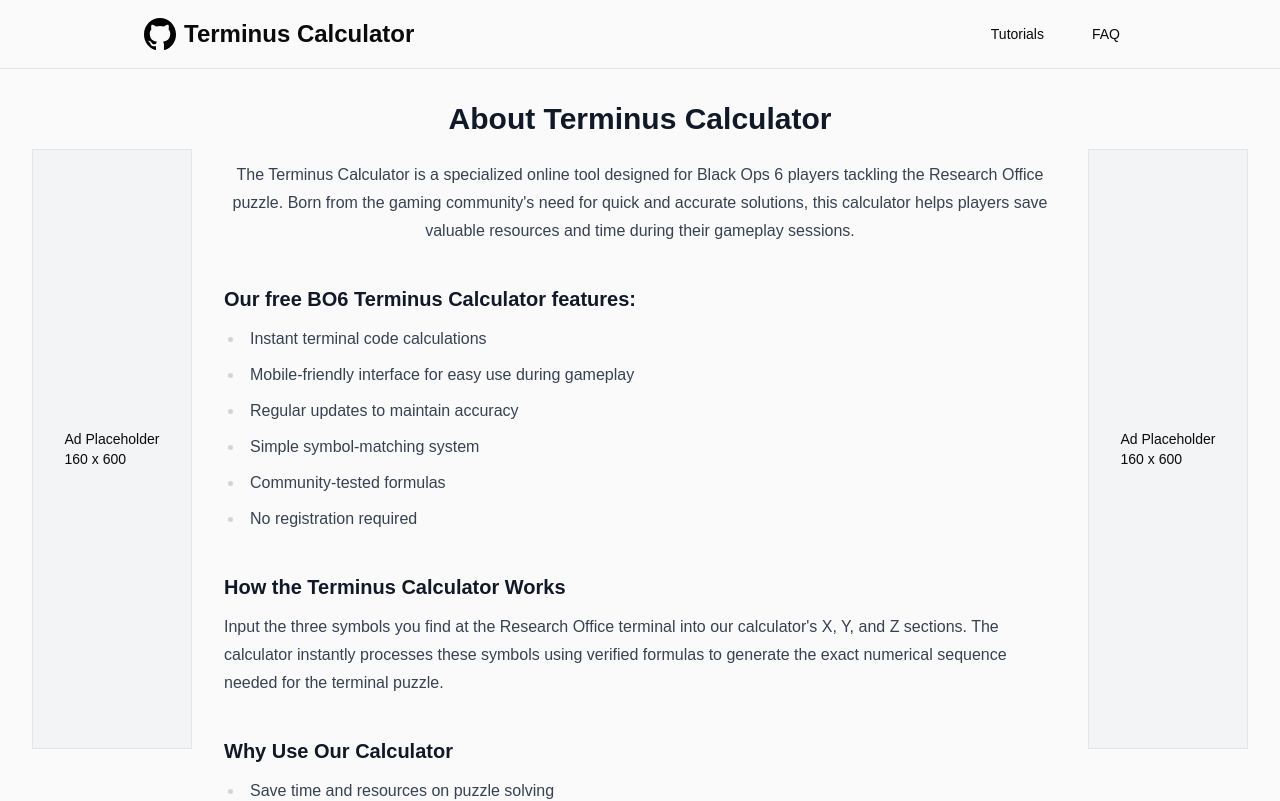
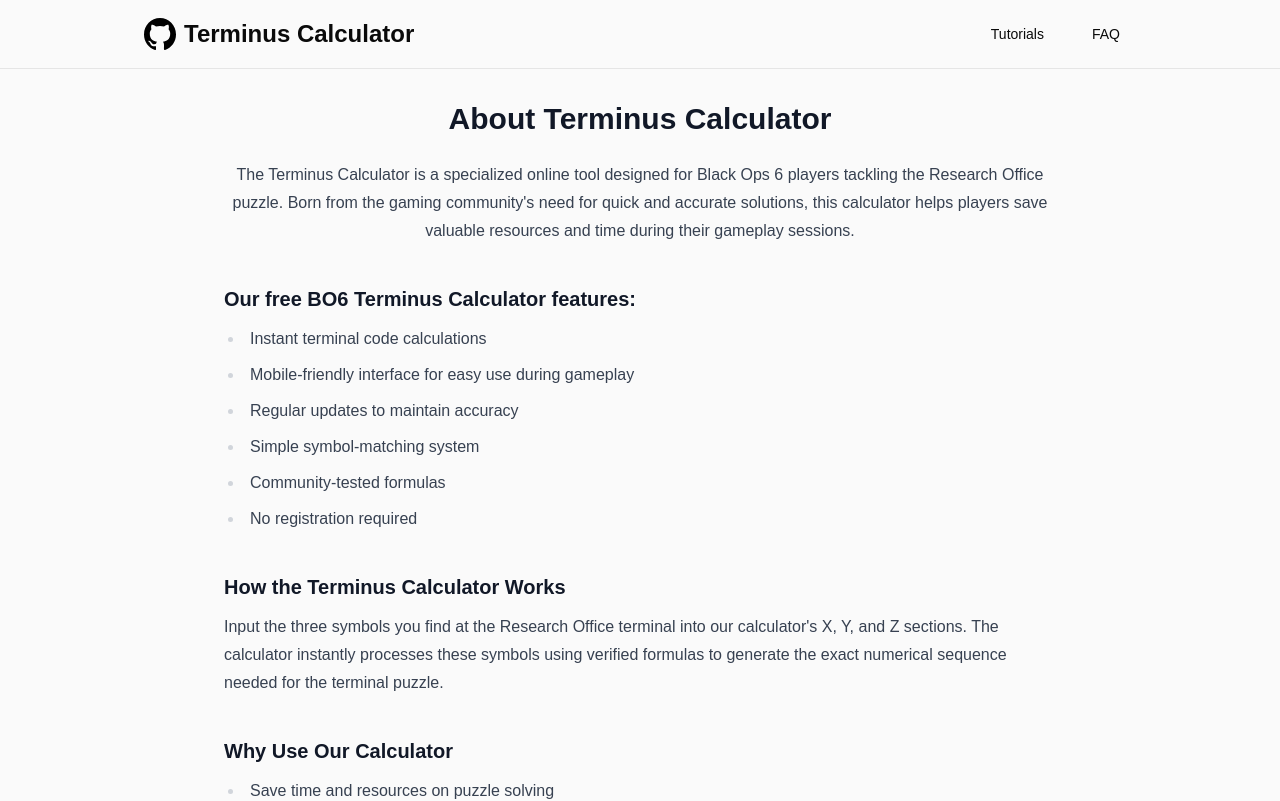
Before and after one commit to RK905/terminus-calculator.github.io, a Next.js app: page /about in a window 1280 px wide. Shown: the top 801 px of the page. Built offline with nearby package versions, Linux system fonts and the light colour scheme.

Commit message:
Update layout.tsx

```diff
--- a/app/layout.tsx
+++ b/app/layout.tsx
@@ -15,10 +15,10 @@
 export default function RootLayout({ children }: Readonly<{ children: React.ReactNode }>) {
   return (
     <html lang="en">
-      <GoogleTagManager gtmId="GTM-TG63FTSG" />
+
       <head>
         {/* <MultitagScript /> */}
-        <AdSense pid="7105881377542983" />
+
         <ShareThisScript id="672ba513d01e2b0012552a27" />
         <script
           type="application/ld+json"
@@ -44,13 +44,13 @@
           <Header />
           <div className="flex flex-grow justify-center w-full">
             <div className="hidden xl:block w-[160px] pt-20">
-              <FloatingAds pid="7105881377542983" slotId="5055352333" side="left" />
+
             </div>
             <main className="flex-grow w-full px-2 md:px-4 min-w-0 max-w-4xl">
               {children}
             </main>
             <div className="hidden xl:block w-[160px] pt-20">
-              <FloatingAds pid="7105881377542983" slotId="3895709138" side="right" />
+
             </div>
           </div>
           <Footer />
```
